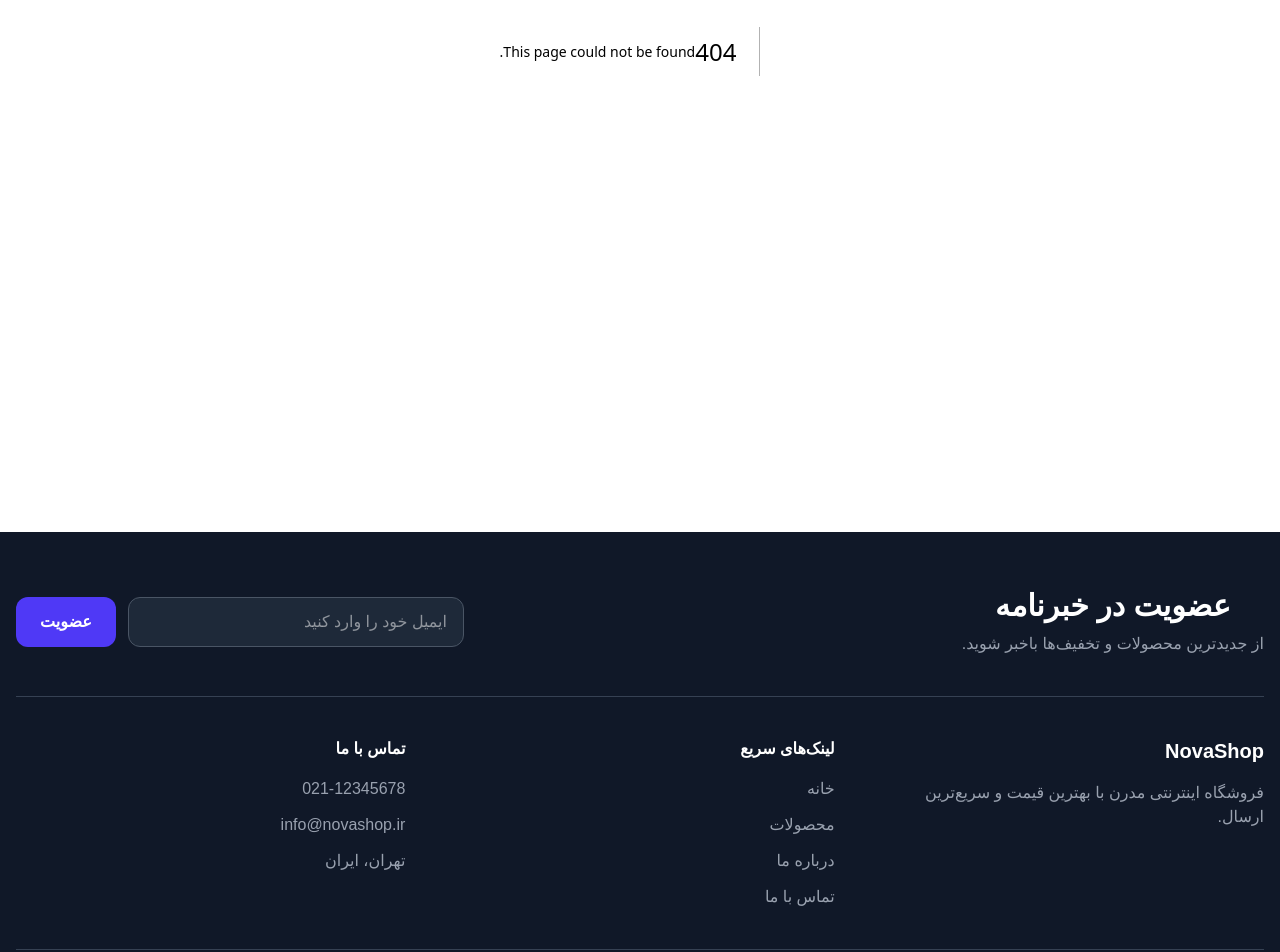
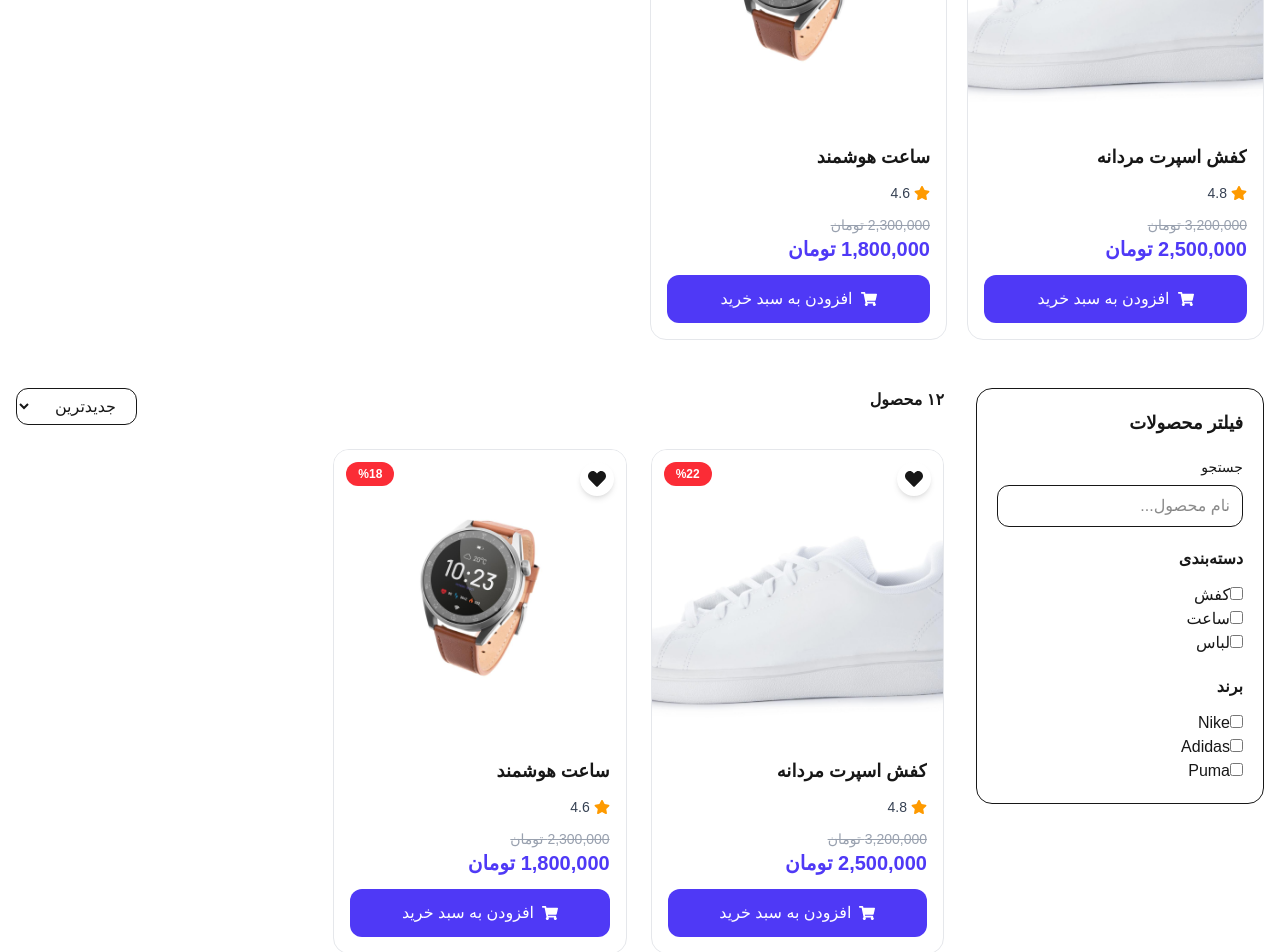
Before and after one commit to salarkarimibag-cmd/novashop, a Next.js app: page /products in a window 1280 px wide. Before the commit this address had no page. Shown: the part 520-1472 px from the top of the page. Built offline with nearby package versions, Linux system fonts and the light colour scheme.

Commit message:
feat: add best sellers section to products page

```diff
--- a/src/app/page.js
+++ b/src/app/page.js
@@ -5,6 +5,8 @@ import SpecialOffers from "@/components/home/SpecialOffers";
 import { Features } from "@/components/home/Features";
 import { BrandSlider } from "@/components/home/Brands";
 import NewArrivals from "@/components/home/NewArrivals";
+import BestSellers from "@/components/home/BestSellers";
+
 export default function Home() {
   return (
     <>
@@ -17,6 +19,8 @@ export default function Home() {
 
         <SpecialOffers />
 
+        <BestSellers />
+
         <ProductList />
 
         <Features />
--- /dev/null
+++ b/src/app/products/page.js
@@ -0,0 +1,23 @@
+import ProductFilter from "@/components/products/ProductFilter";
+import ProductGrid from "@/components/products/ProductGrid";
+import ProductSort from "@/components/products/ProductSort";
+import BestSellers from "@/components/products/BestSellers";
+export default function ProductsPage() {
+  return (
+    <main className="container mx-auto px-4 py-10">
+      <h1 className="mb-8 text-3xl font-bold">همه محصولات</h1>
+      <BestSellers />
+      <div className="grid gap-8 lg:grid-cols-4">
+        <aside className="lg:col-span-1">
+          <ProductFilter />
+        </aside>
+
+        <section className="lg:col-span-3">
+          <ProductSort />
+
+          <ProductGrid />
+        </section>
+      </div>
+    </main>
+  );
+}
--- /dev/null
+++ b/src/components/home/BestSellers/BestSellerCard.jsx
@@ -0,0 +1,43 @@
+import Image from "next/image";
+import { Star } from "lucide-react";
+
+export default function BestSellerCard({ product }) {
+  return (
+    <div
+      className="
+rounded-2xl
+border
+bg-white
+p-4
+transition
+hover:shadow-lg
+"
+    >
+      <div className="overflow-hidden rounded-xl bg-gray-100">
+        <Image
+          src={product.image}
+          alt={product.title}
+          width={300}
+          height={300}
+          className="
+h-64
+w-full
+object-cover
+transition
+hover:scale-105
+"
+        />
+      </div>
+
+      <h3 className="mt-4 font-bold">{product.title}</h3>
+
+      <div className="flex my-2">
+        {Array.from({ length: product.rating }).map((_, i) => (
+          <Star key={i} size={16} className="fill-yellow-400 text-yellow-400" />
+        ))}
+      </div>
+
+      <p className="font-bold">{product.price.toLocaleString()} تومان</p>
+    </div>
+  );
+}
--- /dev/null
+++ b/src/components/home/BestSellers/BestSellers.jsx
@@ -0,0 +1,24 @@
+import bestSellers from "@/data/bestSellers";
+import BestSellerCard from "./BestSellerCard";
+
+export default function BestSellers() {
+  return (
+    <section className="mt-16">
+      <h2 className="mb-8 text-2xl font-bold">پرفروش‌ترین محصولات</h2>
+
+      <div
+        className="
+grid
+grid-cols-1
+gap-6
+sm:grid-cols-2
+lg:grid-cols-4
+"
+      >
+        {bestSellers.map((product) => (
+          <BestSellerCard key={product.id} product={product} />
+        ))}
+      </div>
+    </section>
+  );
+}
--- /dev/null
+++ b/src/components/home/BestSellers/index.js
@@ -0,0 +1 @@
+export { default } from "./BestSellers";
--- /dev/null
+++ b/src/components/products/BestSellers.jsx
@@ -0,0 +1,67 @@
+"use client";
+
+import { Swiper, SwiperSlide } from "swiper/react";
+import { Navigation, Autoplay } from "swiper/modules";
+
+import { ChevronLeft, ChevronRight } from "lucide-react";
+
+import "swiper/css";
+import "swiper/css/navigation";
+
+import products from "@/data/products";
+import ProductCard from "@/components/home/Products/ProductCard";
+
+export default function BestSellers() {
+  const bestProducts = products.filter((product) => product.bestSeller);
+
+  return (
+    <section className="my-12">
+      <div className="mb-6 flex items-center justify-between">
+        <h2 className="text-2xl font-bold">پرفروش‌ترین محصولات</h2>
+
+        <div className="flex gap-2">
+          <button className="best-prev flex h-10 w-10 items-center justify-center rounded-full border bg-white">
+            <ChevronRight size={20} />
+          </button>
+
+          <button className="best-next flex h-10 w-10 items-center justify-center rounded-full border bg-white">
+            <ChevronLeft size={20} />
+          </button>
+        </div>
+      </div>
+
+      <Swiper
+        modules={[Navigation, Autoplay]}
+        navigation={{
+          prevEl: ".best-prev",
+          nextEl: ".best-next",
+        }}
+        autoplay={{
+          delay: 3000,
+          disableOnInteraction: false,
+        }}
+        spaceBetween={20}
+        slidesPerView={1}
+        breakpoints={{
+          640: {
+            slidesPerView: 2,
+          },
+
+          1024: {
+            slidesPerView: 3,
+          },
+
+          1280: {
+            slidesPerView: 4,
+          },
+        }}
+      >
+        {bestProducts.map((product) => (
+          <SwiperSlide key={product.id}>
+            <ProductCard product={product} />
+          </SwiperSlide>
+        ))}
+      </Swiper>
+    </section>
+  );
+}
--- /dev/null
+++ b/src/components/products/ProductFilter.jsx
@@ -0,0 +1,64 @@
+"use client";
+
+export default function ProductFilter() {
+  return (
+    <div className="rounded-2xl border bg-white p-5">
+      <h2 className="mb-5 text-lg font-bold">فیلتر محصولات</h2>
+
+      <div className="mb-5">
+        <label className="mb-2 block text-sm">جستجو</label>
+
+        <input
+          type="text"
+          placeholder="نام محصول..."
+          className="
+w-full
+rounded-xl
+border
+px-3
+py-2
+outline-none
+"
+        />
+      </div>
+
+      <div className="mb-5">
+        <h3 className="mb-3 font-semibold">دسته‌بندی</h3>
+
+        <label className="block">
+          <input type="checkbox" />
+          کفش
+        </label>
+
+        <label className="block">
+          <input type="checkbox" />
+          ساعت
+        </label>
+
+        <label className="block">
+          <input type="checkbox" />
+          لباس
+        </label>
+      </div>
+
+      <div>
+        <h3 className="mb-3 font-semibold">برند</h3>
+
+        <label className="block">
+          <input type="checkbox" />
+          Nike
+        </label>
+
+        <label className="block">
+          <input type="checkbox" />
+          Adidas
+        </label>
+
+        <label className="block">
+          <input type="checkbox" />
+          Puma
+        </label>
+      </div>
+    </div>
+  );
+}
--- /dev/null
+++ b/src/components/products/ProductGrid.jsx
@@ -0,0 +1,20 @@
+import products from "@/data/products";
+import ProductCard from "@/components/home/Products/ProductCard";
+
+export default function ProductGrid() {
+  return (
+    <div
+      className="
+grid
+grid-cols-1
+gap-6
+sm:grid-cols-2
+xl:grid-cols-3
+"
+    >
+      {products.map((product) => (
+        <ProductCard key={product.id} product={product} />
+      ))}
+    </div>
+  );
+}
--- /dev/null
+++ b/src/components/products/ProductSort.jsx
@@ -0,0 +1,15 @@
+export default function ProductSort() {
+  return (
+    <div className="mb-6 flex justify-between">
+      <p className="font-semibold">۱۲ محصول</p>
+
+      <select className="rounded-xl border px-4 py-2">
+        <option>جدیدترین</option>
+
+        <option>ارزان‌ترین</option>
+
+        <option>گران‌ترین</option>
+      </select>
+    </div>
+  );
+}
--- /dev/null
+++ b/src/components/products/index.js
@@ -0,0 +1,3 @@
+export { default as ProductGrid } from "./ProductGrid";
+export { default as ProductFilter } from "./ProductFilter";
+export { default as ProductSort } from "./ProductSort";
--- /dev/null
+++ b/src/data/bestSellers.js
@@ -0,0 +1,40 @@
+const bestSellers = [
+  {
+    id: 1,
+    title: "Nike Air Max",
+    price: 4200000,
+    category: "کفش",
+    brand: "Nike",
+    image: "/products/product1.jpg",
+    rating: 5,
+  },
+  {
+    id: 2,
+    title: "Adidas Running",
+    price: 3600000,
+    category: "کفش",
+    brand: "Adidas",
+    image: "/products/product2.jpg",
+    rating: 4,
+  },
+  {
+    id: 3,
+    title: "Smart Watch Pro",
+    price: 2800000,
+    category: "ساعت",
+    brand: "Apple",
+    image: "/products/product1.jpg",
+    rating: 5,
+  },
+  {
+    id: 4,
+    title: "Puma Sport",
+    price: 3200000,
+    category: "کفش",
+    brand: "Puma",
+    image: "/products/product2.jpg",
+    rating: 4,
+  },
+];
+
+export default bestSellers;
--- a/src/data/products.js
+++ b/src/data/products.js
@@ -6,6 +6,7 @@ const products = [
     oldPrice: 3200000,
     discount: 22,
     rating: 4.8,
+    bestSeller:true,
     image: "/products/product1.jpg",
   },
   {
@@ -15,6 +16,7 @@ const products = [
     oldPrice: 2300000,
     discount: 18,
     rating: 4.6,
+    bestSeller:true,
     image: "/products/product2.jpg",
   },
 ];
```
